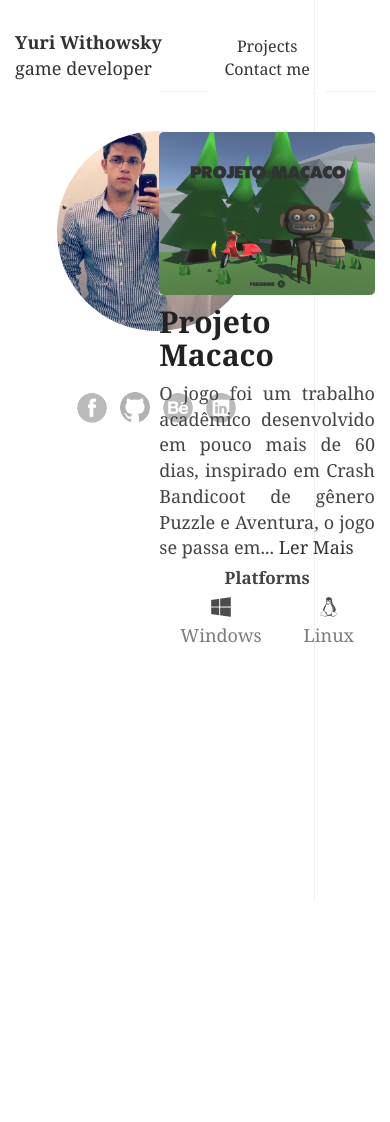
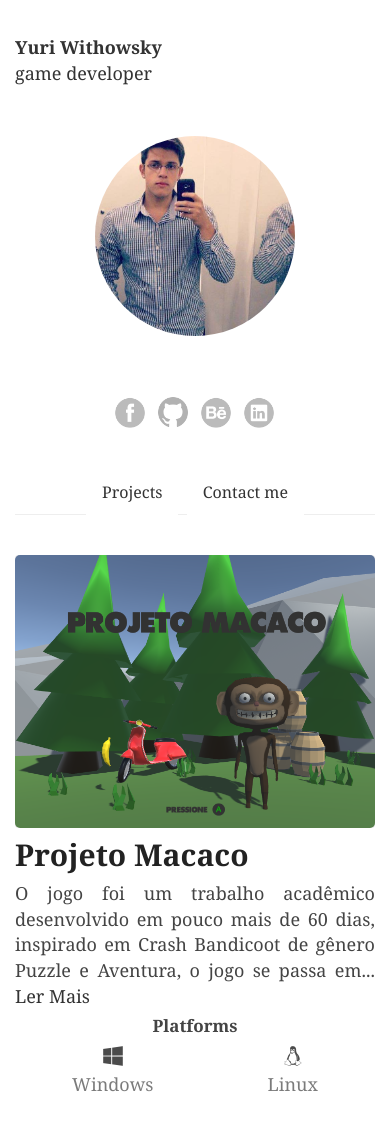
Before and after one commit to yuriwithowsky/yuriwithowsky.github.io, a Jekyll site: the page built from index.html, in a window 390 px wide. Built offline with Jekyll 4.4.1, drawn with Linux system fonts in a browser that asks for light colours; some web fonts are replaced; before the commit the page ends 900 px from its top, so only the background shows below that.

Commit message:
Update theme.css

```diff
--- a/css/theme.css
+++ b/css/theme.css
@@ -317,6 +317,16 @@ span.mini-article-title {
         padding: 0 15px;
     }
 
+    .sidebar {
+        position: relative;
+        border-right: 0;
+        padding-top: 0;
+    }
+
+    .content {
+        margin-left: 0;
+    }
+
     .article-photo
     {
         width: 100%;
```
